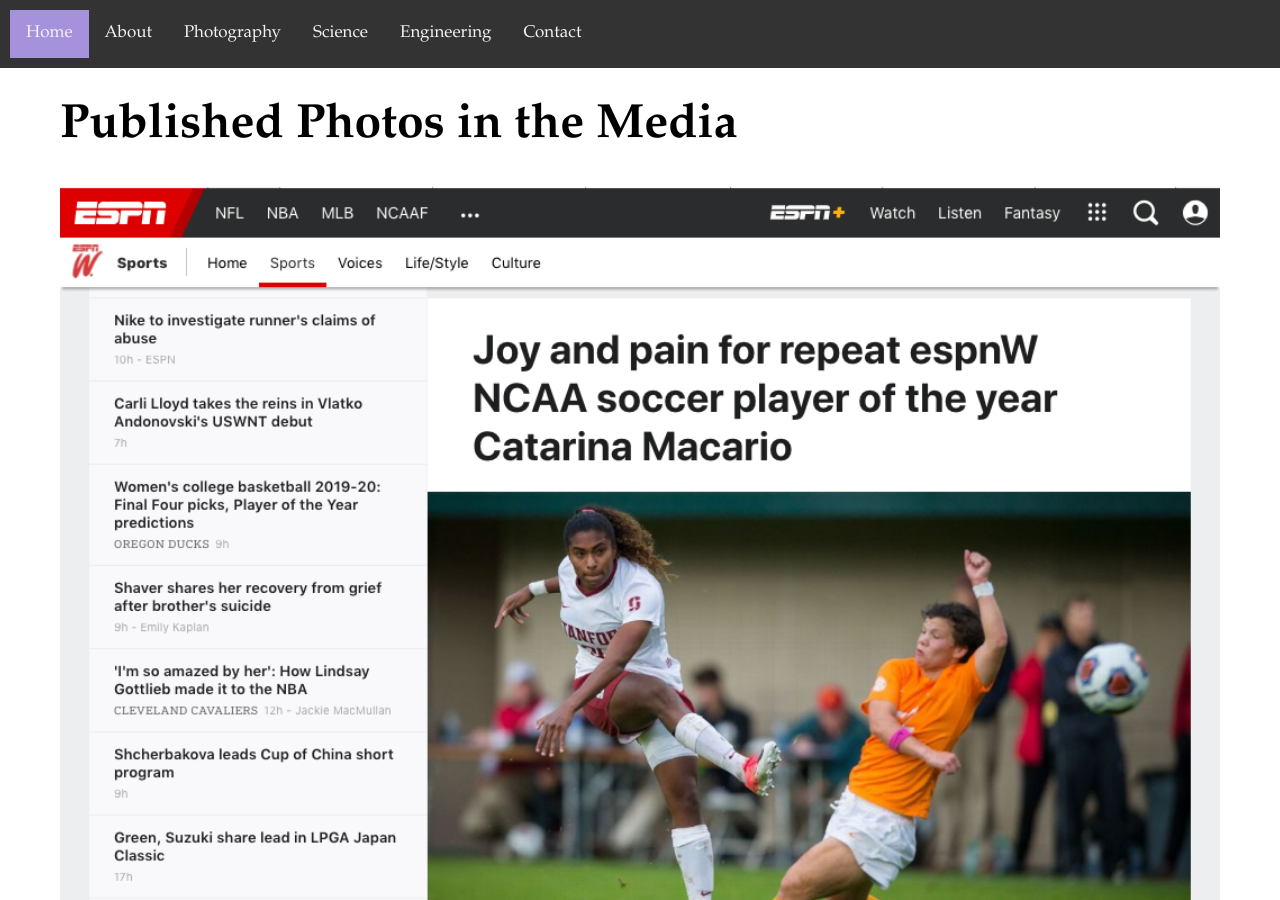
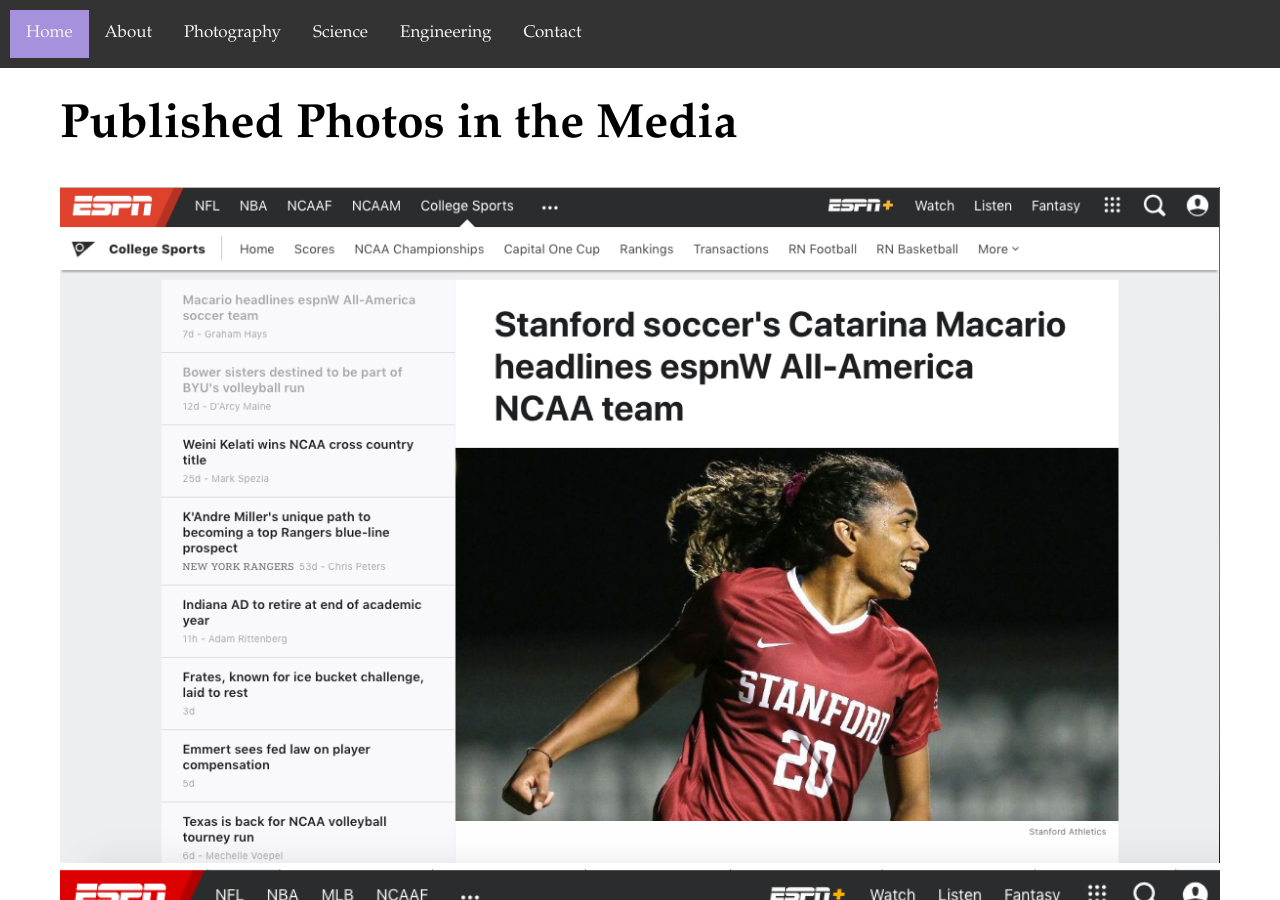
Before and after one commit to echang17/echang17.github.io, a Jekyll site: the page built from sportsphoto/publishedmedia.html, in a window 1280 px wide and 900 px high. Built offline with Jekyll 4.4.1, drawn with Linux system fonts in a browser that asks for light colours.

Commit message:
Update publishedmedia.html

```diff
--- a/sportsphoto/publishedmedia.html
+++ b/sportsphoto/publishedmedia.html
@@ -6,7 +6,9 @@
   <h1>Published Photos in the Media</h1>
 </div>
 <div class="blurb">
-  <!--ESPN Catarina Macario-->
+  <!--ESPN Catarina Macario 2019-->
+  <img src="/ESPN photo 2.png" style="width:100%">
+  <!--ESPN Catarina Macario 2018-->
   <img src="/ESPN photo 1.png" style="width:100%">
   <p></p>
   <!--SF Chronicle Kathryn Plummer-->
```
